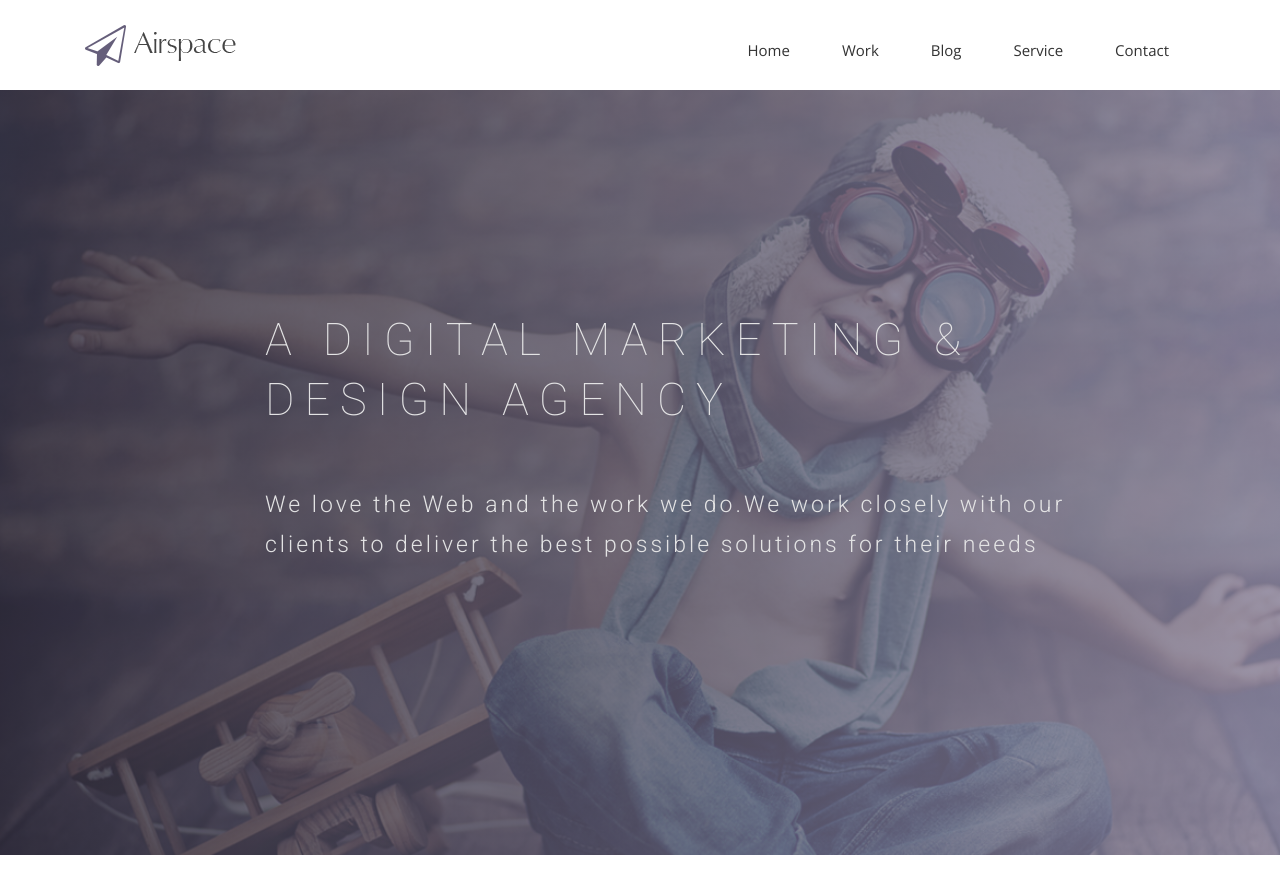
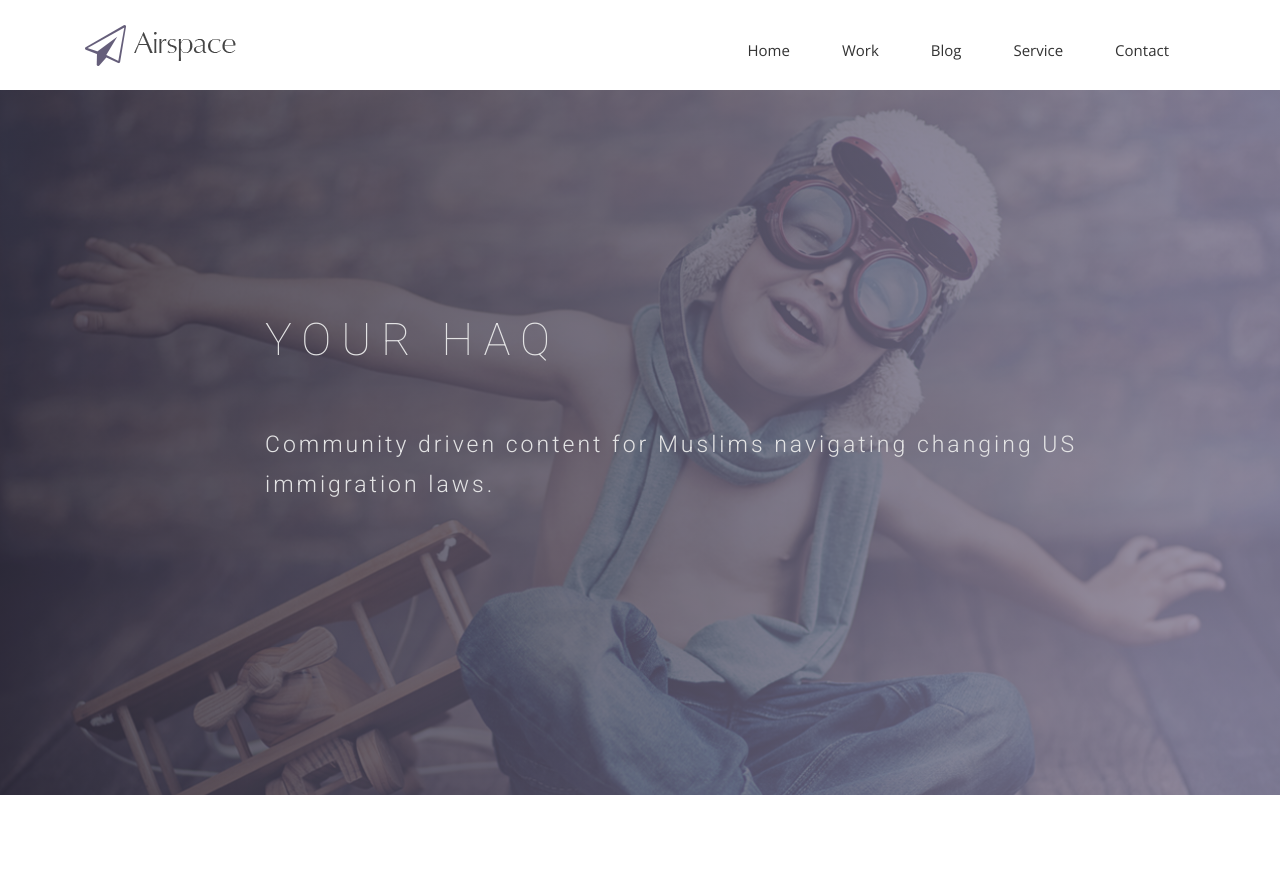
Before and after one commit to aymannadeem/yourhaq, a Jekyll site: the page built from airspace-jekyll-master/index.html, in a window 1280 px wide and 1400 px high. Shown: the top 893 px of the window. Built offline with Jekyll 4.4.1, drawn with Linux system fonts in a browser that asks for light colours; nearby versions of some CDN libraries; some web fonts are replaced; some of the changed text lies outside the part shown; grey boxes are pictures that could not be loaded.

Commit message:
updating some content

```diff
--- a/airspace-jekyll-master/index.html
+++ b/airspace-jekyll-master/index.html
@@ -10,8 +10,8 @@ permalink: /
     <div class="row">
       <div class="col-md-10 col-md-offset-2">
         <div class="block">
-          <h1 class="animated fadeInUp">A DIGITAL MARKETING &#38; <br> DESIGN AGENCY</h1>
-          <p class="animated fadeInUp">We love the Web and the work we do.We work closely with our </br> clients to deliver the best possible solutions for their needs</p>
+          <h1 class="animated fadeInUp">YOUR HAQ</h1>
+          <p class="animated fadeInUp">Community driven content for Muslims navigating changing US immigration laws.</p>
         </div>
       </div>
     </div>
@@ -25,14 +25,14 @@ permalink: /
         <div class="block">
           <div class="section-title">
             <h2>About Us</h2>
-            <p>Far far away, behind the word mountains, far from the countries Vokalia and Consonantia, there live the blind texts. Separated they live in Bookmarksgrove right at the coast of the Semantics</p>
+            <p>“Haq” is an Arabic word whose meaning is found at the intersection of the words “right”, “truth” and “just”. YourHaq translates to “your right”, dedicated to supporting the true American vision of human rights.</p>
           </div>
           <p>Lorem ipsum dolor sit amet, consectetur adipisicing elit, sed do eiusmod tempor incididunt ut labore et dolore magna aliqua. Ut enim ad minim veniam, quis nostrud exercitation ullamco laboris nisi ut aliquip ex ea commodo consequat. Duis aute irure dolor in reprehenderit in voluptate velit esse cillum dolore eu fugiat nulla pariatur. Excepteur sint occaecat cupidatat non proident, sunt in culpa qui officia deserunt mollit anim id </p>
         </div>
       </div><!-- .col-md-7 close -->
       <div class="col-md-5 col-sm-12">
         <div class="block">
-          <img src="img/wrapper-img.png" alt="Img">
+          <img src="img/american-flag-svg.png" alt="Img">
         </div>
       </div><!-- .col-md-5 close -->
     </div>
```
